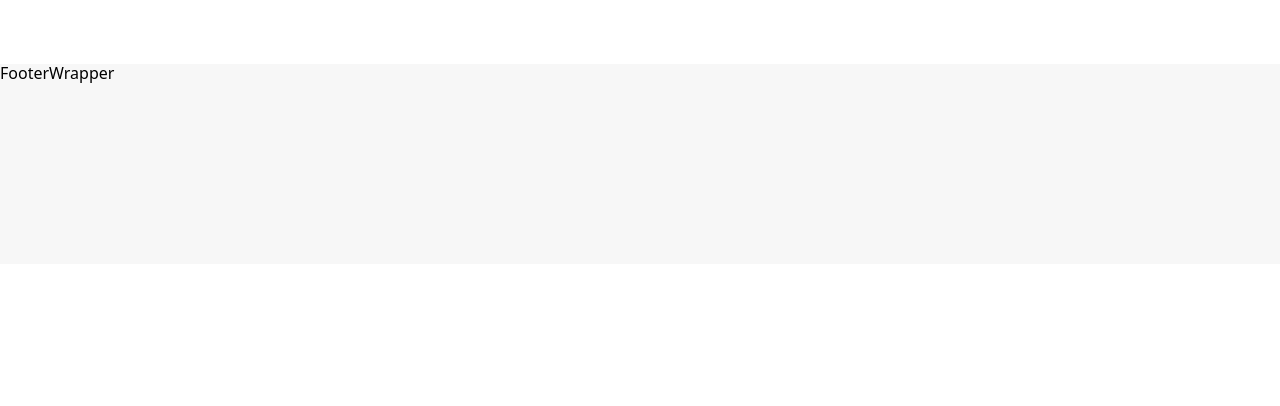
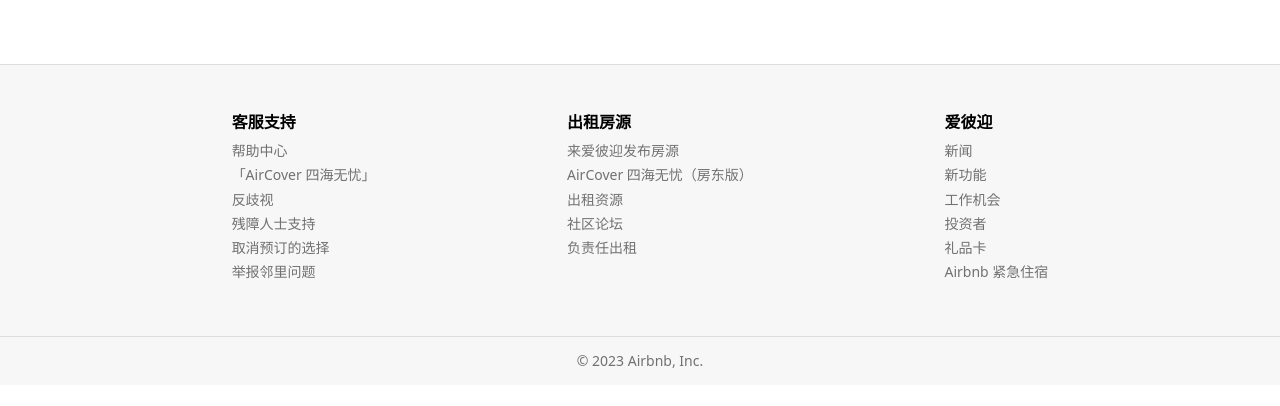
Before and after one commit to agreenbird1/react-airbnb, a React (Create React App) app: page / in a window 1280 px wide. Shown: the part 230-636 px from the top of the page. Built offline with nearby package versions, Linux system fonts and the light colour scheme; no server answers.

Commit message:
footer ui

```diff
--- a/src/assets/theme/index.js
+++ b/src/assets/theme/index.js
@@ -1,6 +1,7 @@
 const lightTheme = {
   fontColor: '#222222',
   secondaryFontColor: '#717171',
+  borderColor: '#dddddd',
   mixins: {
     hoverShadow: `
       transition: box-shadow 0.2s cubic-bezier(0.2, 0, 0, 1);
--- a/src/components/footer/index.jsx
+++ b/src/components/footer/index.jsx
@@ -2,7 +2,61 @@
 import FooterWrapper from './style'
 
 const index = memo(() => {
-  return <FooterWrapper>FooterWrapper</FooterWrapper>
+  const links = [
+    {
+      title: '客服支持',
+      labels: [
+        '帮助中心',
+        '「AirCover 四海无忧」',
+        '反歧视',
+        '残障人士支持',
+        '取消预订的选择',
+        '举报邻里问题',
+      ],
+    },
+    {
+      title: '出租房源',
+      labels: [
+        '来爱彼迎发布房源',
+        'AirCover 四海无忧（房东版）',
+        '出租资源',
+        '社区论坛',
+        '负责任出租',
+      ],
+    },
+    {
+      title: '爱彼迎',
+      labels: [
+        '新闻',
+        '新功能',
+        '工作机会',
+        '投资者',
+        '礼品卡',
+        'Airbnb 紧急住宿',
+      ],
+    },
+  ]
+  return (
+    <FooterWrapper>
+      <div className='links-wrapper'>
+        {links.map((item, index) => {
+          return (
+            <div>
+              <h3>{item.title}</h3>
+              <ul>
+                {item.labels.map((label, index) => {
+                  return <li key={index}>{label}</li>
+                })}
+              </ul>
+            </div>
+          )
+        })}
+      </div>
+      <div className="rights">
+        © 2023 Airbnb, Inc.
+      </div>
+    </FooterWrapper>
+  )
 })
 
 export default index
--- a/src/components/footer/style.js
+++ b/src/components/footer/style.js
@@ -1,8 +1,32 @@
-import styled from "styled-components"
+import styled from 'styled-components'
 
 const FooterWrapper = styled.footer`
   background-color: #f7f7f7;
-  height: 200px;
+  border-top: 1px solid ${(props) => props.theme.borderColor};
+  .links-wrapper {
+    flex: 1;
+    display: flex;
+    justify-content: space-evenly;
+    border-bottom: 1px solid ${(props) => props.theme.borderColor};
+    padding: 48px 40px;
+    h3 {
+        font-size: 16px;
+        margin-bottom: 12px;
+    }
+    li {
+        font-size: 14px;
+        color: ${(props) => props.theme.secondaryFontColor};
+        margin-bottom: 8px;
+        cursor: pointer;
+    }
+  }
+  .rights {
+    text-align: center;
+    color: ${(props) => props.theme.secondaryFontColor};
+    font-size: 14px;
+    height: 48px;
+    line-height: 48px;
+  }
 `
 
 export default FooterWrapper
```
